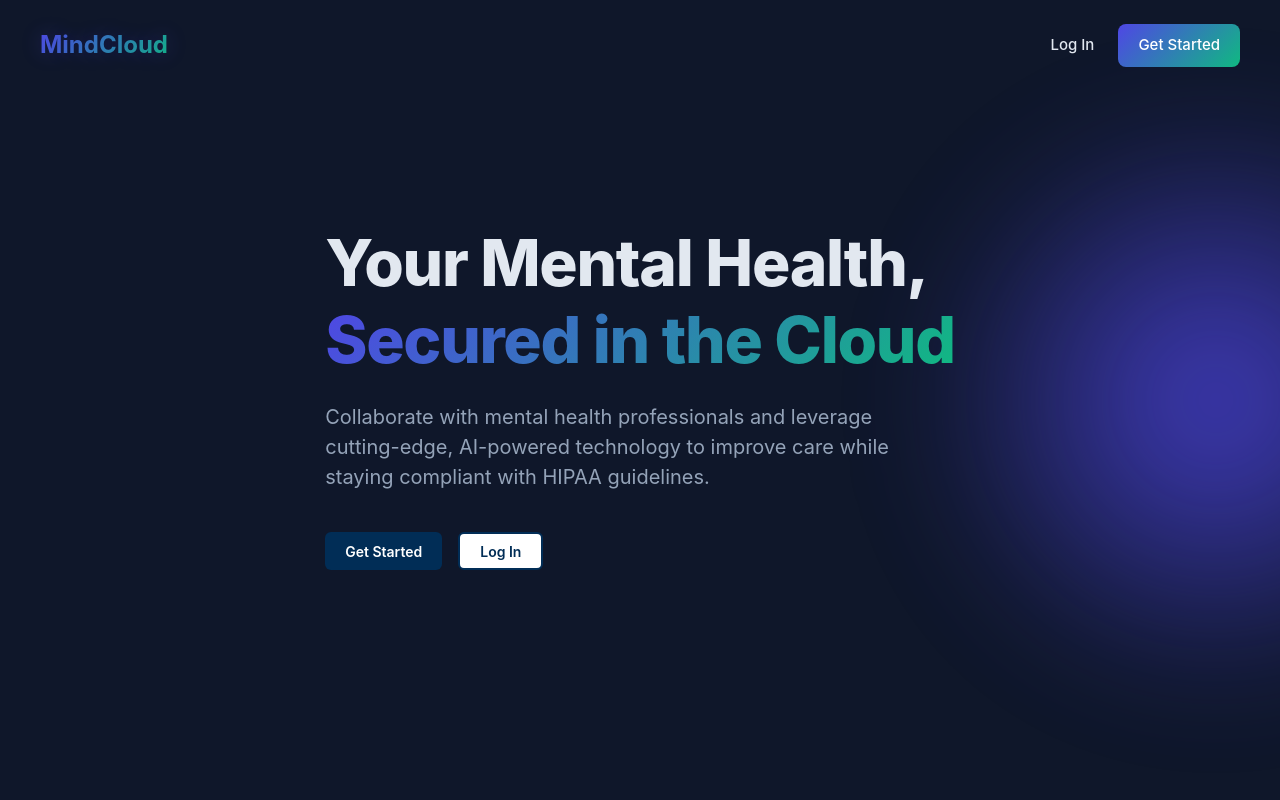
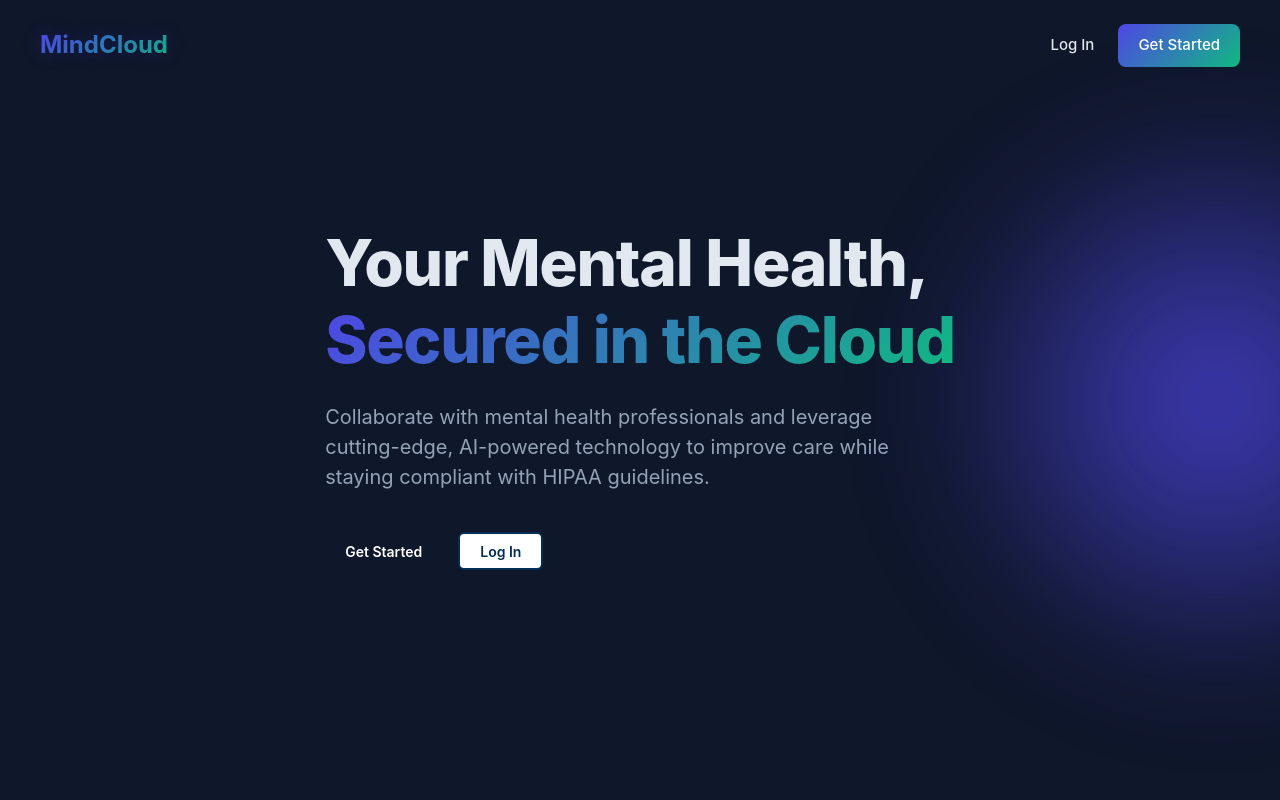
Before and after one commit to mccartyc/grey-mongoose, a React (Create React App) app in the folder frontend/: page /home in a window 1280 px wide. Shown: the top 800 px of the page. Built offline with nearby package versions, Linux system fonts and the light colour scheme.

Commit message:
Updated styles

```diff
--- a/frontend/src/styles/buttonStyles.css
+++ b/frontend/src/styles/buttonStyles.css
@@ -15,18 +15,18 @@
 }
 
 .btn:hover {
-  background-color: #0066cc;
+  background-color: var(--primary-dark, #4338CA);
   box-shadow: 0 4px 8px rgba(0, 0, 0, 0.2);
 }
 
 .primary-btn {
-  background-color: #012d56;
+  background-color: var(--surface-dark, #0F172A);
   color: #fff;
   border: none;
 }
 
 .primary-btn:hover {
-  background-color: #0066cc;
+  background-color: var(--primary-dark, #4338CA);
 }
 
 .secondary-btn {
@@ -59,7 +59,7 @@
 
 .create-btn {
   display: inline-block;
-  background-color: #012d56;
+  background-color: var(--surface-dark, #0F172A);
   color: #fff;
   border: none;
   border-radius: 6px;
--- a/frontend/src/styles/tableStyles.css
+++ b/frontend/src/styles/tableStyles.css
@@ -15,7 +15,7 @@
 .tenant-table th,
 .client-table th,
 .session-table th {
-  background-color: #012d56;
+  background-color: var(--surface-dark, #0F172A);
   color: #ffffff;
   text-align: left;
   padding: 8px 16px;
```
